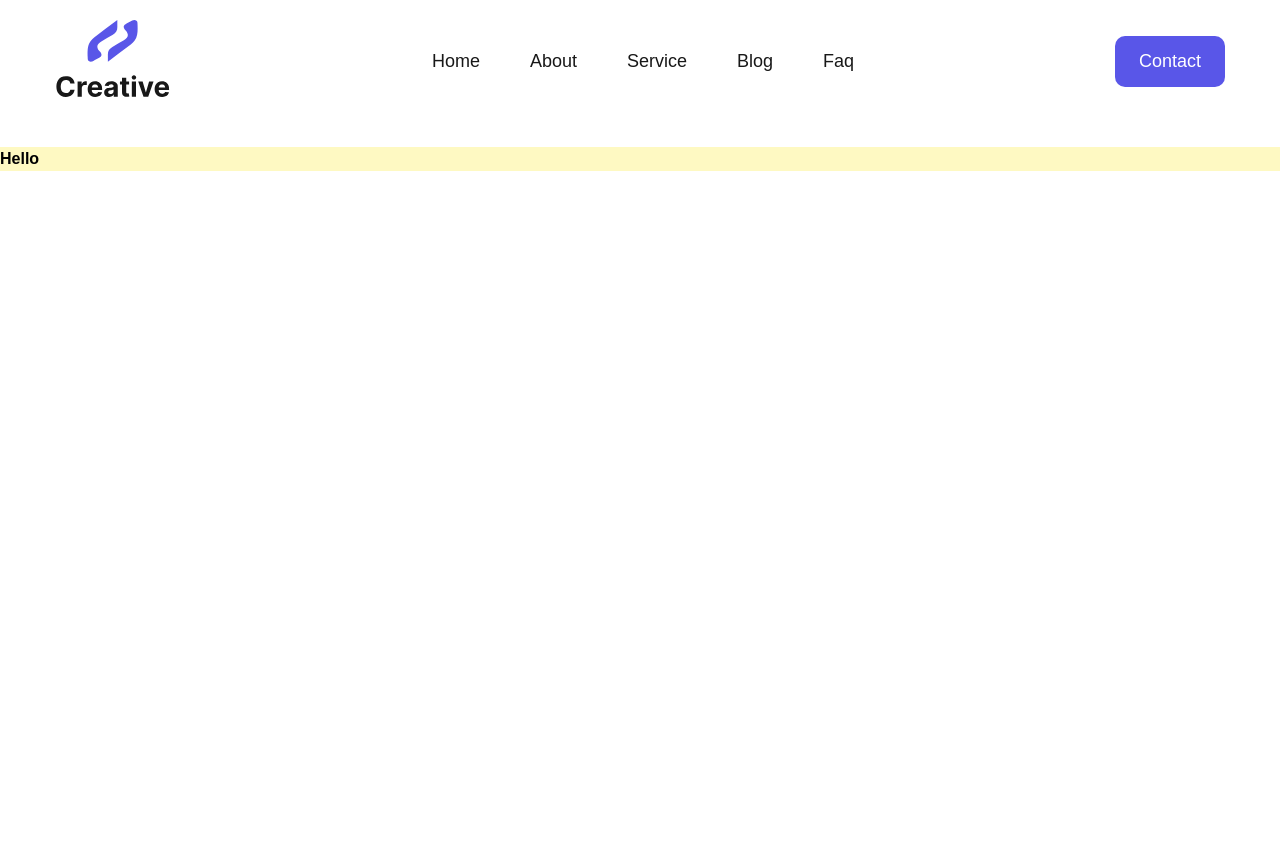
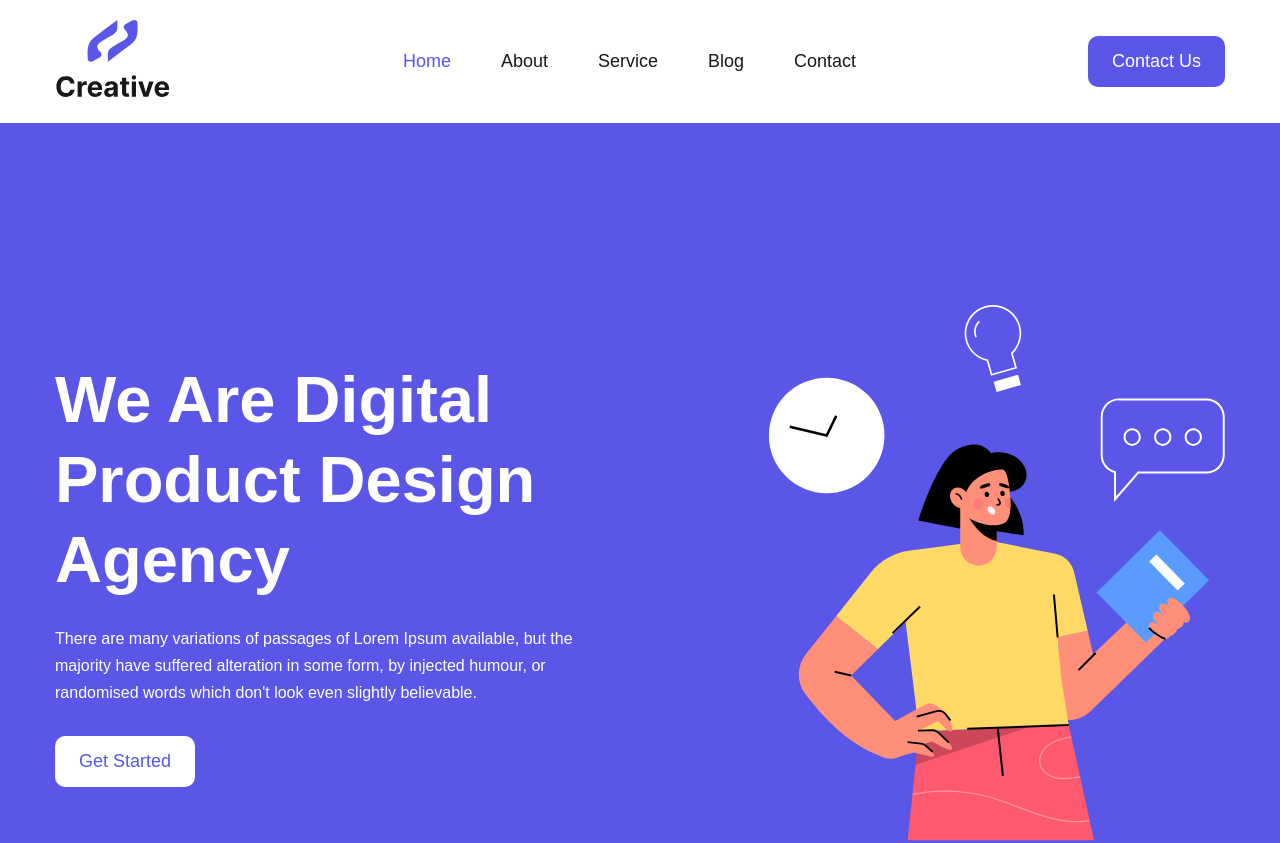
Before and after one commit to MostafaKamalAsif/Creative-Agency, a Next.js app: page / in a window 1280 px wide. Shown: the top 843 px of the page. Before the commit the page ends 800 px from the top, so only its background shows below. Built offline with nearby package versions, Linux system fonts and the light colour scheme.

Commit message:
Banner complete

```diff
--- /dev/null
+++ b/src/Components/Banner.js
@@ -0,0 +1,26 @@
+import React from 'react'
+import Container from './Container'
+import Flex from './Flex'
+import Image from 'next/image'
+import banner from "/public/Banner.svg"
+import Button from './Button'
+const Banner = () => {
+  return (
+    <>
+    <div className='bg-[#5956E8] py-[182px]'>
+        <Container>
+            <Flex className={"justify-between"}>
+<div>
+    <h1 className='text-[65px] text-white font-bold w-[501px] leading-20'>We Are Digital Product Design Agency</h1>
+    <p className='text-[16px] leading-[27px] text-white w-[542px] pt-[25px] pb-7.5'>There are many variations of passages of Lorem Ipsum available, but the majority have suffered alteration in some form, by injected humour, or randomised words which don't look even slightly believable.</p>
+    <Button className={"bg-white text-[#5956E8] w-fit"} href={"/contact"} text={"Get Started"}/>
+</div>
+<Image src={banner} alt='Banner.svg'/>
+            </Flex>
+        </Container>
+    </div>
+    </>
+  )
+}
+
+export default Banner
--- /dev/null
+++ b/src/Components/Button.js
@@ -0,0 +1,16 @@
+"use client";
+import Link from "next/link";
+import React from "react";
+
+const Button = ({href,text,className}) => {
+  return (
+    <>
+      <div className={`py-3 px-6  rounded-[10px]  text-[18px] font-medium ${className}`}>
+
+        <Link href={href}>{text}</Link>
+      </div>
+    </>
+  );
+};
+
+export default Button;
--- a/src/Components/Header.js
+++ b/src/Components/Header.js
@@ -1,33 +1,77 @@
-"use client"
+"use client";
 
-import Image from 'next/image'
-import React from 'react'
-import Logo from "/public/Logo.svg"
-import Container from './Container'
-import Flex from './Flex'
-import Link from 'next/link'
+import Image from "next/image";
+import React from "react";
+import Logo from "/public/Logo.svg";
+import Container from "./Container";
+import Flex from "./Flex";
+import Link from "next/link";
+import { usePathname } from "next/navigation";
+import Button from "./Button";
 const Header = () => {
-
+  const path = usePathname();
   return (
-    <div className='text-[#181818] text-[18px] font-medium py-5'>
+    <div className="text-[#181818] text-[18px] font-medium py-5">
       <Container>
         <Flex className={"justify-between"}>
-        <Link href={"/"}><Image quality={100} src={Logo} alt='Logo'/></Link>
+          <Link href={"/"}>
+            <Image quality={100} src={Logo} alt="Logo" />
+          </Link>
 
-          <ul className='flex items-center gap-x-12.5'>
-           <li className='text-[#181818] text-[18px] font-medium'><Link href={"/"}>Home</Link></li>
-           <li className='text-[#181818] text-[18px] font-medium'><Link href={"/about"}>About</Link></li>
-           <li className='text-[#181818] text-[18px] font-medium'><Link href={"/service"}>Service</Link></li>
-           <li className='text-[#181818] text-[18px] font-medium'><Link href={"/blog"}>Blog</Link></li>
-           <li className='text-[#181818] text-[18px] font-medium'><Link href={"/faq"}>Faq</Link></li>
+          <ul className="flex items-center gap-x-12.5">
+            <li
+              className={` text-[18px] font-medium ${
+                path === "/"
+                  ? "text-[#5956E8] "
+                  : "text-[#181818] hover:text-[#5956E8] duration-300 "
+              }`}
+            >
+              <Link href={"/"}>Home</Link>
+            </li>
+            <li
+              className={` text-[18px]font-medium  ${
+                path === "/about"
+                  ? "text-[#5956E8] font-bold"
+                  : "text-[#181818] hover:text-[#5956E8] duration-300 font-medium"
+              }`}
+            >
+              <Link href={"/about"}>About</Link>
+            </li>
+            <li
+              className={` text-[18px] font-medium ${
+                path === "/service"
+                  ? "text-[#5956E8] "
+                  : "text-[#181818] hover:text-[#5956E8] duration-300 "
+              }`}
+            >
+              <Link href={"/service"}>Service</Link>
+            </li>
+            <li
+              className={` text-[18px] font-medium ${
+                path === "/blog"
+                  ? "text-[#5956E8] "
+                  : "text-[#181818] hover:text-[#5956E8] duration-300 "
+              }`}
+            >
+              <Link href={"/blog"}>Blog</Link>
+            </li>
+            <li
+              className={` text-[18px]  font-medium${
+                path === "/contact"
+                  ? "text-[#5956E8] "
+                  : "text-[#181818] hover:text-[#5956E8] duration-300 "
+              }`}
+            >
+              <Link href={"/contact"}>Contact</Link>
+            </li>
           </ul>
 
-          <button className='py-3 px-6 bg-[#5956E8] rounded-[10px] text-white text-[18px] font-medium'> <Link href={"/contact"}>Contact</Link></button>
+
+          <Button className={" bg-[#5956E8]  text-white"} href={"/contact"} text={"Contact Us"}/>
         </Flex>
       </Container>
+    </div>
+  );
+};
 
-    </div>
-  )
-}
-
-export default Header
+export default Header;
--- /dev/null
+++ b/src/Components/Service.js
@@ -0,0 +1,23 @@
+import React from 'react'
+import Container from './Container'
+
+const Service = () => {
+  return (
+    <>
+    <div className='py-[100px]'>
+        <Container>
+            <div>
+<h3 className='font-bold text-[40px] text-center'>
+            Our Services
+          </h3>
+          <p className='w-[542px] m-auto text-center pt-5 pb-12.5'>There are many variations of passages of Lorem Ipsum available, but the majority have suffered alteration in some form.</p>
+            </div>
+
+        </Container>
+    </div>
+    </>
+
+  )
+}
+
+export default Service
--- a/src/app/globals.css
+++ b/src/app/globals.css
@@ -21,6 +21,6 @@
 
 body {
   background: #ffffff;
-  color:#000000;
+  color:#181818;
   font-family: Arial, Helvetica, sans-serif;
 }
--- a/src/app/page.js
+++ b/src/app/page.js
@@ -1,10 +1,12 @@
+import Banner from "@/Components/Banner";
+import Service from "@/Components/Service";
 import Image from "next/image";
 
 export default function Home() {
   return (
-    <div className="my-6 bg-yellow-100 text-black font-bold">
-<h1>Hello</h1>
-
-</div>
+    <>
+    <Banner/>
+    <Service/>
+    </>
   );
 }
```
Also changed, not shown: public/Banner.svg (added).
